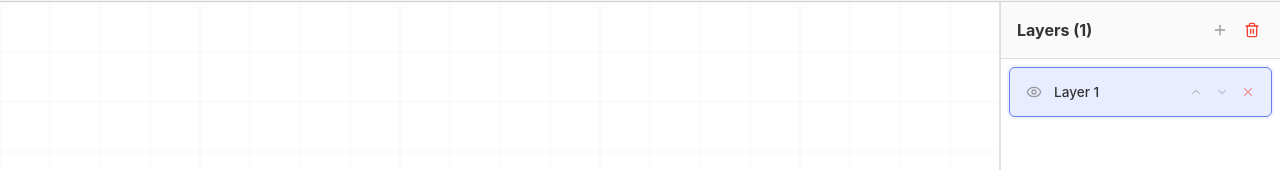
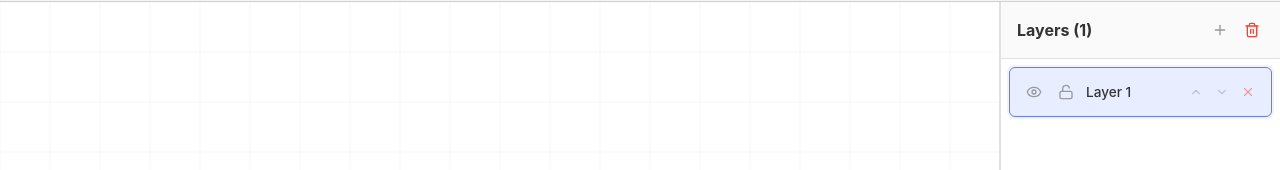
Before and after one commit to TiagoJacobs/annotate, a React (Vite) app: page / in a window 1280 px wide. Shown: the part 131-301 px from the top of the page. Built offline with nearby package versions, Linux system fonts and the light colour scheme; the HTML template or start-up script is replaced by a standard one.

Commit message:
Add layer lock toggle and enforce locked state
Locked layers prevent drawing, selecting, and moving shapes.
Lock/unlock button added to the layers panel.

Closes #4

```diff
--- a/src/App.jsx
+++ b/src/App.jsx
@@ -425,6 +425,11 @@ function Annotate() {
 
   const toggleLayerVisibility = (layerId) => {
     layerManagerRef.current.toggleVisibility(layerId)
+    updateLayersState()
+  }
+
+  const toggleLayerLock = (layerId) => {
+    layerManagerRef.current.toggleLock(layerId)
     updateLayersState()
   }
 
@@ -1192,6 +1197,7 @@ function Annotate() {
             renamingLayerName={renamingLayerName}
             selectLayer={selectLayer}
             toggleLayerVisibility={toggleLayerVisibility}
+            toggleLayerLock={toggleLayerLock}
             moveLayerInStack={moveLayerInStack}
             deleteLayer={(layerId) => {
               if (layers.length <= 1) {
--- a/src/components/LayersPanel.jsx
+++ b/src/components/LayersPanel.jsx
@@ -4,7 +4,7 @@
  */
 
 import React, { useEffect, useRef } from 'react'
-import { Eye, EyeOff, X, ChevronUp, ChevronDown, Plus, Trash2 } from 'lucide-react'
+import { Eye, EyeOff, Lock, Unlock, X, ChevronUp, ChevronDown, Plus, Trash2 } from 'lucide-react'
 
 export const LayersPanel = ({
   layers,
@@ -13,6 +13,7 @@ export const LayersPanel = ({
   renamingLayerName,
   selectLayer,
   toggleLayerVisibility,
+  toggleLayerLock,
   moveLayerInStack,
   deleteLayer,
   clearCanvas,
@@ -71,6 +72,16 @@ export const LayersPanel = ({
                       }}
                     >
                       {layer.visible ? <Eye size={16} /> : <EyeOff size={16} />}
+                    </button>
+                    <button
+                      className="layer-visibility"
+                      onClick={(e) => {
+                        e.stopPropagation()
+                        toggleLayerLock(layer.id)
+                      }}
+                      title={layer.locked ? 'Unlock layer' : 'Lock layer'}
+                    >
+                      {layer.locked ? <Lock size={16} /> : <Unlock size={16} />}
                     </button>
                     <div className="layer-info">
                       {isRenaming ? (
--- a/src/services/ShapeOperations.js
+++ b/src/services/ShapeOperations.js
@@ -770,7 +770,7 @@ export class ShapeOperations {
     // Search from top layer to bottom
     for (let i = layers.length - 1; i >= 0; i--) {
       const layer = layers[i]
-      if (!layer.visible) continue
+      if (!layer.visible || layer.locked) continue
 
       const result = this.checkLayerShapes(pos, layer)
       if (result) return result
--- a/src/tools/ToolHandler.js
+++ b/src/tools/ToolHandler.js
@@ -34,6 +34,7 @@ export class ToolHandler {
     // Require a selected layer - don't auto-create
     let layer = this.layerManager.getSelectedLayer()
     if (!layer) return
+    if (layer.locked) return
 
     this.isDrawing = true
     this.startPos = pos
@@ -77,6 +78,7 @@ export class ToolHandler {
     // Require a selected layer - don't auto-create
     let layer = this.layerManager.getSelectedLayer()
     if (!layer) return
+    if (layer.locked) return
 
     this.isDrawing = true
     this.startPos = pos
@@ -129,6 +131,7 @@ export class ToolHandler {
     // Require a selected layer - don't auto-create
     let layer = this.layerManager.getSelectedLayer()
     if (!layer) return
+    if (layer.locked) return
 
     // Use strategy to place text
     const strategy = ShapeStrategyFactory.getStrategy('text')
@@ -544,6 +547,12 @@ export class ToolHandler {
   dragObject(pos, isShiftHeld = false) {
     if (!this.selectedShape && !this.selectedShapes) return
 
+    // Prevent dragging shapes on locked layers
+    if (this.selectedShape && !Array.isArray(this.selectedShape)) {
+      const layer = this.layerManager.getLayer(this.selectedShape.layerId)
+      if (layer && layer.locked) return
+    }
+
     // Handle arrow endpoint dragging
     if (this.isArrowEndpointDragging && this.selectedShape) {
       const layer = this.layerManager.getLayer(this.selectedShape.layerId)
```
